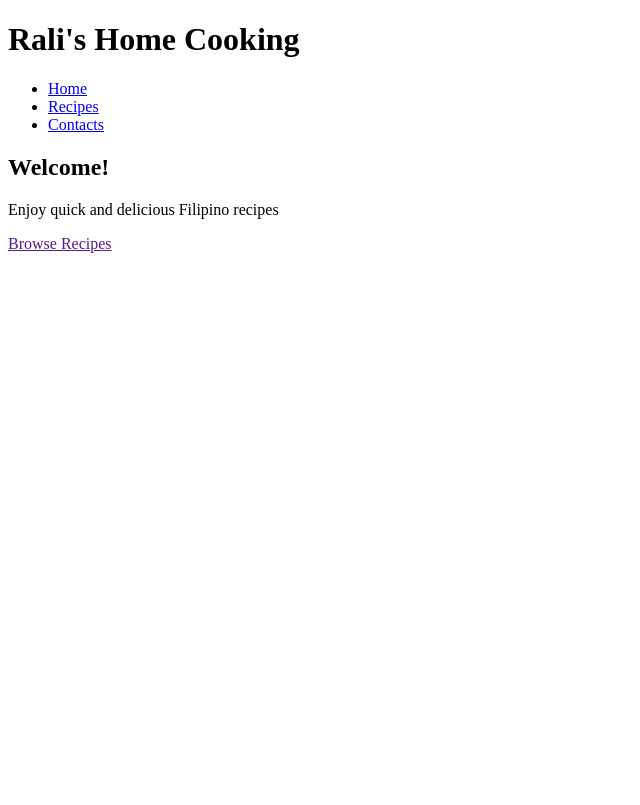
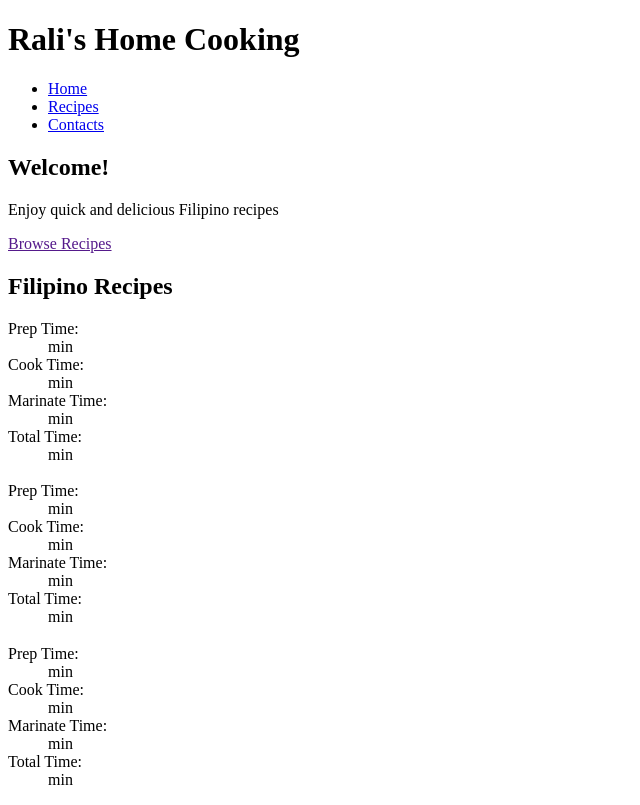
Before and after one commit to Rali-28/Web_Dev_Journey, a plain HTML site: page Projects/HTML/html_recipe_page/index.html in a window 1280 px wide. Shown: the whole page, without its empty margins (0-640 px from the left). Drawn offline with Linux system fonts and the light colour scheme.

Commit message:
:wrench: chore: Create hero recipe summary

```diff
--- a/Projects/HTML/html_recipe_page/index.html
+++ b/Projects/HTML/html_recipe_page/index.html
@@ -28,6 +28,49 @@
             <p>Enjoy quick and delicious Filipino recipes</p>
             <a href="">Browse Recipes</a>
         </section>
+
+        <section id="recipe-section">
+            <h2>Filipino Recipes</h2>
+            <article>
+	<h3></h3>
+	<dl>
+		<dt>Prep Time: </dt>
+		<dd> min</dd>
+		<dt>Cook Time: </dt>
+		<dd> min</dd>
+		<dt>Marinate Time: </dt>
+		<dd> min</dd>
+		<dt>Total Time: </dt>
+		<dd> min</dd>
+	</dl>
+            </article>
+            <article>
+	<h3></h3>
+	<dl>
+		<dt>Prep Time: </dt>
+		<dd> min</dd>
+		<dt>Cook Time: </dt>
+		<dd> min</dd>
+		<dt>Marinate Time: </dt>
+		<dd> min</dd>
+		<dt>Total Time: </dt>
+		<dd> min</dd>
+	</dl>
+            </article>
+            <article>
+	<h3></h3>
+	<dl>
+		<dt>Prep Time: </dt>
+		<dd> min</dd>
+		<dt>Cook Time: </dt>
+		<dd> min</dd>
+		<dt>Marinate Time: </dt>
+		<dd> min</dd>
+		<dt>Total Time: </dt>
+		<dd> min</dd>
+	</dl>
+            </article>
+        </section>
     </main>
 </body>
 </html>
```
